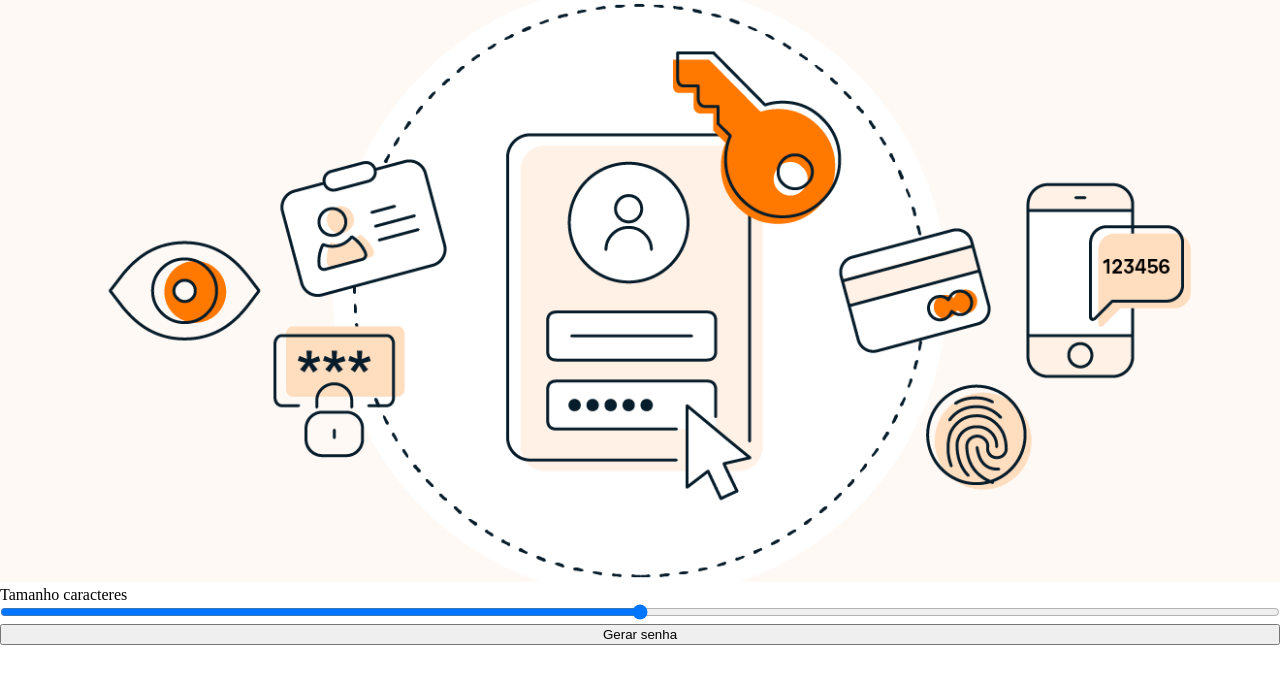
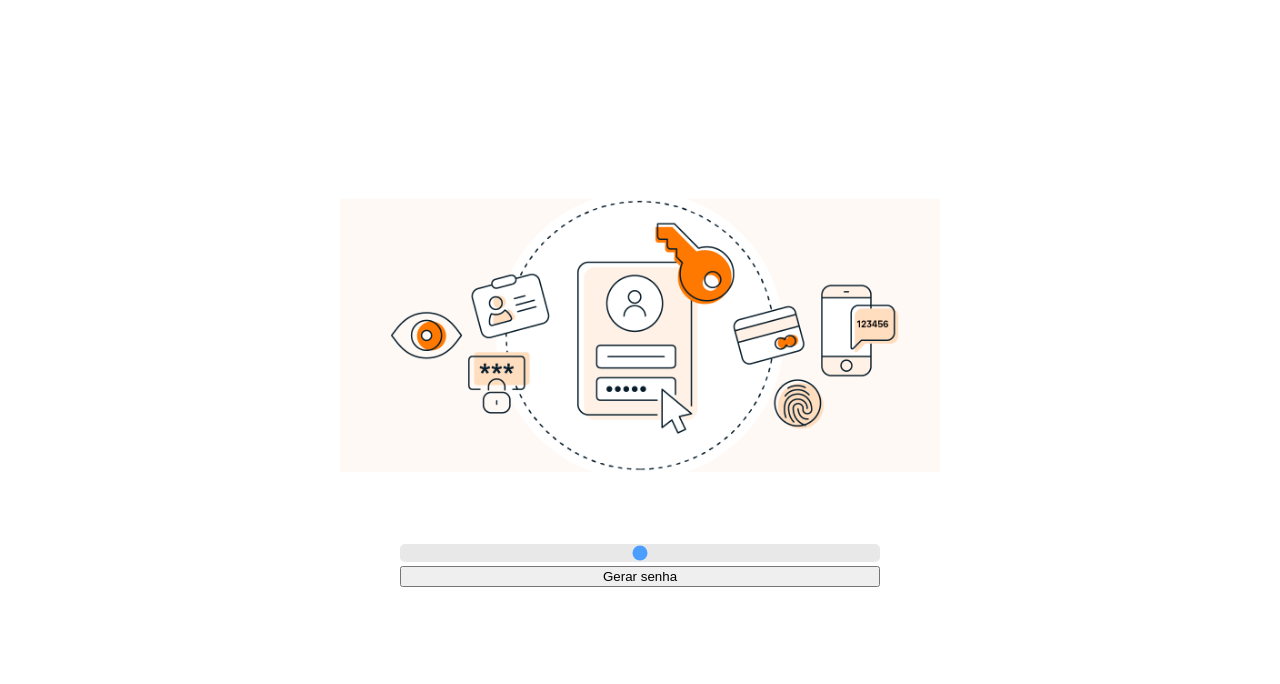
Before and after one commit to AnaLuizaMatzke/Gerador-de-senha, a plain HTML site: page index.html in a window 1280 px wide. Drawn offline with Linux system fonts and the light colour scheme.

Commit message:
Update style.css
Atualização

```diff
--- a/style.css
+++ b/style.css
@@ -4,4 +4,45 @@ ntbox-sizing: border-box;
 erfont-family: sans-serif;
  }
 body{
-  background-color: #
+  background-color: #fbf9ef
+  width: 100%;
+  height: 100vh;
+  display: flex;
+  justify-content: center;
+  align-items: center;
+  flex-direction: column;
+}
+.logo{
+  max-width: 600px;
+  margin-bottom: 24px;
+}
+.container-input{
+  max-width: 480px;
+  margin: 14px 0;
+}
+.container-input span {
+  color: #FFF;
+  font-size: 22px;
+}
+
+.slider{
+  margin-top: 8px;
+  -webkit-appearance: none;
+  width: 100%;
+  height: 18px;
+  border-radius: 5px;
+  background: #DFDFDF;
+  outline: none;
+  opacity: 0.7;
+}
+.buttom-cta{
+  height:40px:
+margin-top: 40px;
+  background-color: #3EB72B;
+  border:0;
+  border-radius: 4px;
+  color: #FFF;
+  font-size: 20px;
+  font-weight: bold;
+  cursor: pointer;
+}
```
